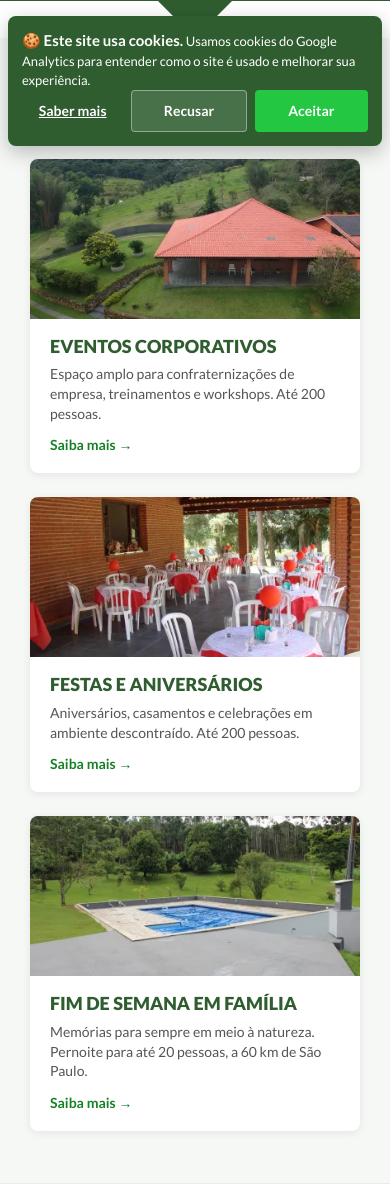
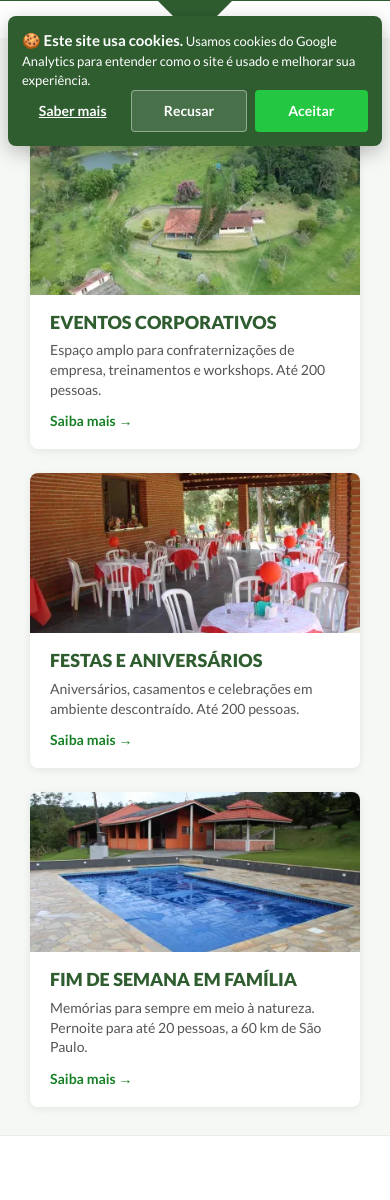
Before and after one commit to MarceloClara/sitiodoremi, a PHP site: page / in a window 390 px wide. Shown: the part 690-1890 px from the top of the page. Run offline with PHP 8.4, Linux system fonts and the light colour scheme.

Commit message:
Cards/hero: vista aerea completa nos Eventos + corrige grid 3 colunas
Novas fotos importadas:
- aerea-completa (drone, 960x720): vista do sitio inteiro com sede,
  lago e mata nativa. Substitui DJI_0377 no card Eventos da home e
  no hero da LP eventos-corporativos.
- varanda-redes (PNG com fundo removido, 2000x458): adicionada no
  catalogo mas NAO em uso ainda. Aguarda versao com fundo natural
  do dono para entrar no card/hero da LP familia.

Variantes -400 e -800 (jpg+webp) geradas via sips + cwebp para cada.

Correcoes:
- Cards .lp-cards usavam .container do Bootstrap, cujos pseudo-
  elementos ::before/::after viravam grid items e quebravam o
  layout 3 colunas. Refatorado para .lp-cards-grid (wrapper proprio
  com max-width 1170px, padding 15px e display:grid).
- Responsivo: 3 colunas >=992px / 2 colunas 601-991px / 1 coluna
  <=600px.
- Removida regra .img-bg-tint (era para fundo verde do PNG transparente,
  nao precisa mais).

```diff
--- a/css/styles.css
+++ b/css/styles.css
@@ -2193,16 +2193,19 @@ footer .ig-link:hover::before {
   padding: 40px 15px;
   border-bottom: 1px solid #e8ede8;
 }
-.lp-cards .container {
+.lp-cards-grid {
+  max-width: 1170px;
+  margin: 0 auto;
+  padding: 0 15px;
   display: grid;
   grid-template-columns: repeat(3, 1fr);
   gap: 24px;
 }
 @media (max-width: 991px) {
-  .lp-cards .container { grid-template-columns: repeat(2, 1fr); }
+  .lp-cards-grid { grid-template-columns: repeat(2, 1fr); }
 }
 @media (max-width: 600px) {
-  .lp-cards .container { grid-template-columns: 1fr; }
+  .lp-cards-grid { grid-template-columns: 1fr; }
 }
 .lp-card {
   background: #fff;
@@ -2248,6 +2251,10 @@ footer .ig-link:hover::before {
   color: #178026;
   font-weight: bold;
   font-size: 14px;
+}
+/* PNG transparente: fundo verde claro nas areas transparentes */
+.img-bg-tint {
+  background-color: #dde8d8;
 }
 @media (max-width: 767px) {
   .lp-cards { padding: 28px 15px; }
--- a/index.html
+++ b/index.html
@@ -568,11 +568,11 @@
 
   <!-- LP Cards: descoberta por intencao (substitui trust-strip) -->
   <section class="lp-cards" aria-label="Modalidades por segmento">
-    <div class="container">
+    <div class="lp-cards-grid">
       <a class="lp-card" href="eventos-corporativos.html" data-source="lp_card_eventos">
         <picture>
-          <source type="image/webp" srcset="imagens/DJI_0397-400.webp 400w, imagens/DJI_0397-800.webp 800w" sizes="(min-width: 768px) 33vw, 100vw">
-          <img src="imagens/DJI_0397-400.jpg" srcset="imagens/DJI_0397-400.jpg 400w, imagens/DJI_0397-800.jpg 800w" sizes="(min-width: 768px) 33vw, 100vw" alt="Vista aérea da casa sede do Sítio Do-Re-Mi" loading="lazy" decoding="async" width="800" height="600">
+          <source type="image/webp" srcset="imagens/aerea-completa-400.webp 400w, imagens/aerea-completa-800.webp 800w" sizes="(min-width: 768px) 33vw, 100vw">
+          <img src="imagens/aerea-completa-400.jpg" srcset="imagens/aerea-completa-400.jpg 400w, imagens/aerea-completa-800.jpg 800w" sizes="(min-width: 768px) 33vw, 100vw" alt="Vista aérea ampla do Sítio Do-Re-Mi mostrando a sede, lago e mata nativa" loading="lazy" decoding="async" width="800" height="600">
         </picture>
         <div class="lp-card-body">
           <h3>Eventos corporativos</h3>
@@ -593,8 +593,8 @@
       </a>
       <a class="lp-card" href="fim-de-semana-familia.html" data-source="lp_card_familia">
         <picture>
-          <source type="image/webp" srcset="imagens/IMG_6240-400.webp 400w, imagens/IMG_6240-800.webp 800w" sizes="(min-width: 768px) 33vw, 100vw">
-          <img src="imagens/IMG_6240-400.jpg" srcset="imagens/IMG_6240-400.jpg 400w, imagens/IMG_6240-800.jpg 800w" sizes="(min-width: 768px) 33vw, 100vw" alt="Vista lateral da piscina do Sítio Do-Re-Mi" loading="lazy" decoding="async" width="800" height="600">
+          <source type="image/webp" srcset="imagens/IMG_6246-400.webp 400w, imagens/IMG_6246-800.webp 800w" sizes="(min-width: 768px) 33vw, 100vw">
+          <img src="imagens/IMG_6246-400.jpg" srcset="imagens/IMG_6246-400.jpg 400w, imagens/IMG_6246-800.jpg 800w" sizes="(min-width: 768px) 33vw, 100vw" alt="Piscina com prainha do Sítio Do-Re-Mi" loading="lazy" decoding="async" width="800" height="600">
         </picture>
         <div class="lp-card-body">
           <h3>Fim de semana em família</h3>
```
Also changed, not shown: eventos-corporativos.html (+5 -5 lines), imagens/aerea-completa-400.jpg (added), imagens/aerea-completa-400.webp (added), imagens/aerea-completa-800.jpg (added), imagens/aerea-completa-800.webp (added), imagens/aerea-completa.jpg (added), imagens/aerea-completa.webp (added), imagens/varanda-redes-400.png (added), imagens/varanda-redes-400.webp (added), imagens/varanda-redes-800.png (added), imagens/varanda-redes-800.webp (added), imagens/varanda-redes.png (added), imagens/varanda-redes.webp (added).
